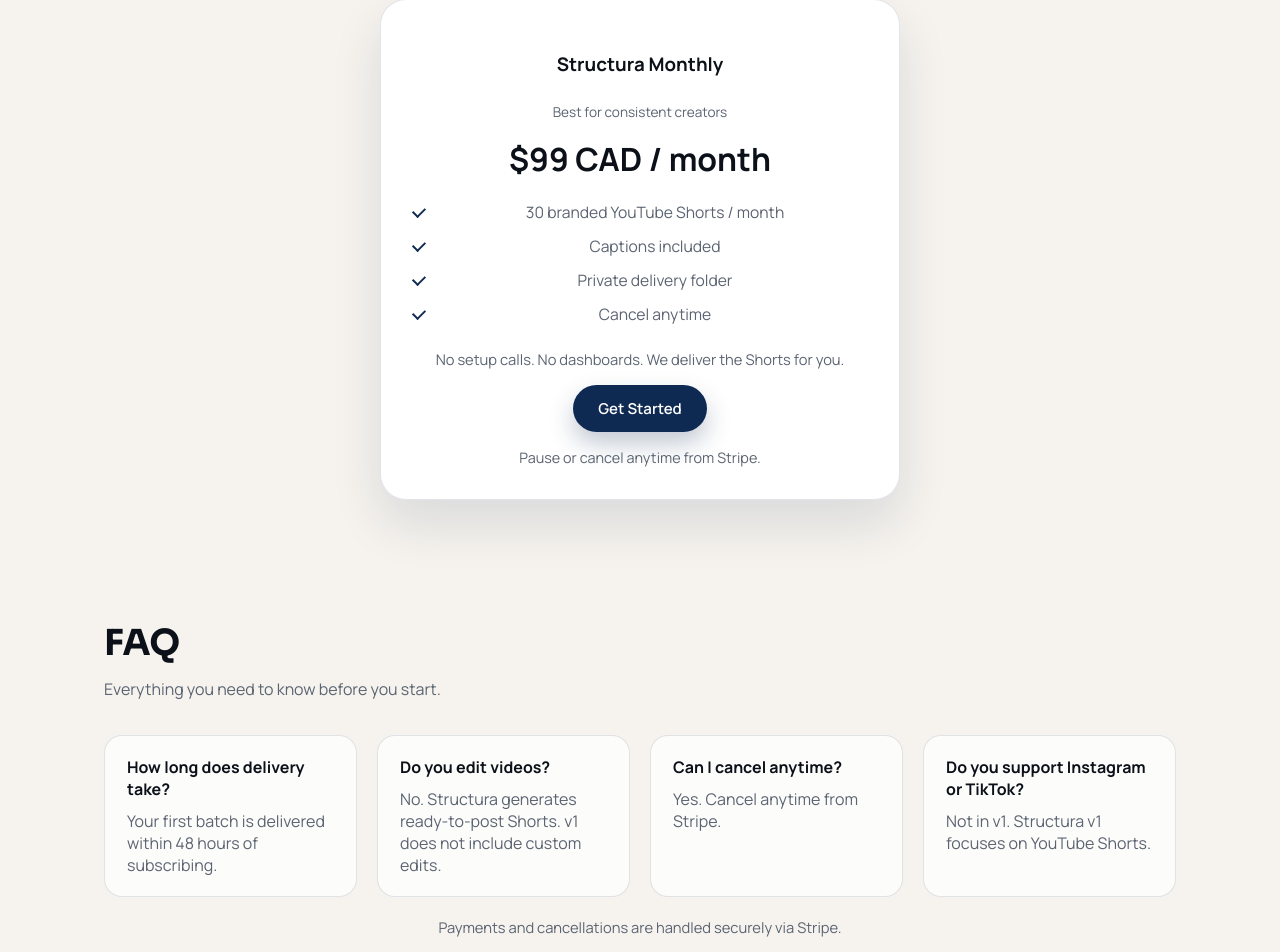
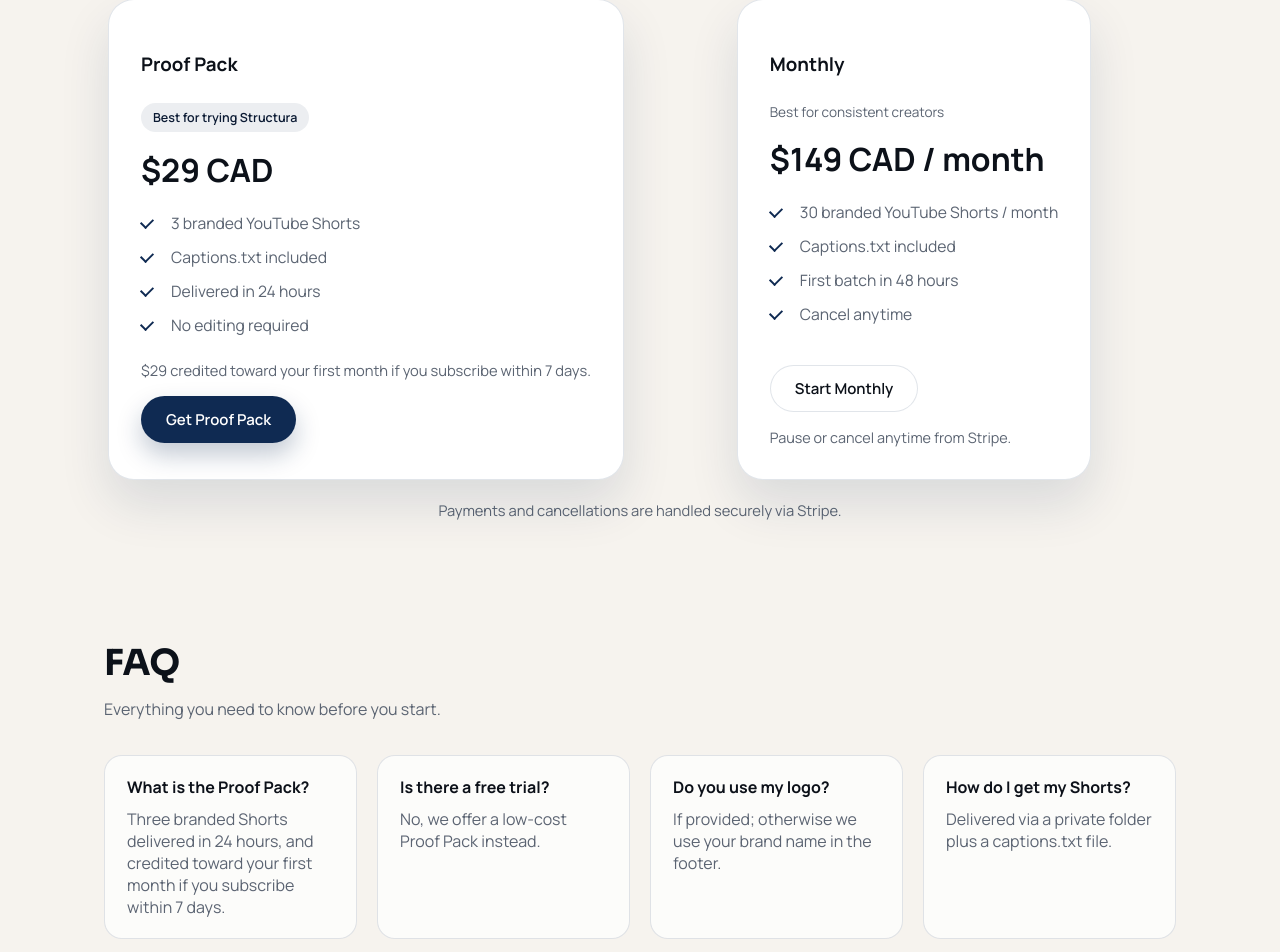
Before and after one commit to structura-dev/structura-nextjs, a Next.js app: page / in a window 1280 px wide. Shown: the part 1805-2757 px from the top of the page. Built offline with nearby package versions, Linux system fonts and the light colour scheme.

Commit message:
proof pack changes

```diff
--- /dev/null
+++ b/app/constants.ts
@@ -0,0 +1,3 @@
+export const STRIPE_PROOF_PACK_URL = "PASTE_ME";
+export const STRIPE_MONTHLY_URL = "PASTE_ME";
+export const SUPPORT_EMAIL = "hello@getstructura.com";
--- a/app/globals.css
+++ b/app/globals.css
@@ -351,6 +351,12 @@
   text-align: center;
 }
 
+.pricing-grid {
+  display: grid;
+  grid-template-columns: repeat(auto-fit, minmax(260px, 1fr));
+  gap: 24px;
+}
+
 .price-card {
   max-width: 520px;
   margin: 0 auto;
@@ -359,12 +365,24 @@
   border-radius: 26px;
   border: 1px solid var(--line);
   box-shadow: var(--shadow);
+  text-align: left;
 }
 
 .price-top {
   display: flex;
   flex-direction: column;
   gap: 8px;
+}
+
+.pill {
+  display: inline-flex;
+  align-self: flex-start;
+  padding: 6px 12px;
+  border-radius: 999px;
+  background: rgba(15, 42, 82, 0.08);
+  color: var(--accent-strong);
+  font-size: 0.78rem;
+  font-weight: 600;
 }
 
 .price-tag {
--- a/app/page.tsx
+++ b/app/page.tsx
@@ -1,3 +1,9 @@
+import {
+  STRIPE_MONTHLY_URL,
+  STRIPE_PROOF_PACK_URL,
+  SUPPORT_EMAIL,
+} from "./constants";
+
 export default function Home() {
   return (
     <main className="page">
@@ -15,7 +21,7 @@
           <a href="#pricing">Pricing</a>
           <a href="#faq">FAQ</a>
         </nav>
-        <a className="button secondary" href="STRIPE_PAYMENT_LINK_HERE">
+        <a className="button secondary" href="#pricing">
           Get Started
         </a>
       </header>
@@ -25,12 +31,12 @@
           <p className="eyebrow">For online coaches</p>
           <h1>Automated YouTube Shorts for online coaches.</h1>
           <p className="subhead">
-            Structura generates 30 branded Shorts per month — no editing, no content
-            team.
+            Try Structura with a $29 Proof Pack (3 Shorts in 24 hours), or go monthly
+            for 30 Shorts.
           </p>
           <div className="cta-row">
-            <a className="button primary" href="STRIPE_PAYMENT_LINK_HERE">
-              Get Your Shorts
+            <a className="button primary" href={STRIPE_PROOF_PACK_URL}>
+              Get Proof Pack
             </a>
             <a className="button ghost" href="#pricing">
               See pricing
@@ -126,26 +132,47 @@
           <h2>Simple pricing</h2>
           <p>Everything is included. No setup fees or long contracts.</p>
         </div>
+        <div className="pricing-grid">
           <div className="price-card reveal">
             <div className="price-top">
-            <h3>Structura Monthly</h3>
+              <h3>Proof Pack</h3>
+              <span className="pill">Best for trying Structura</span>
+            </div>
+            <p className="price">$29 CAD</p>
+            <ul className="checklist">
+              <li>3 branded YouTube Shorts</li>
+              <li>Captions.txt included</li>
+              <li>Delivered in 24 hours</li>
+              <li>No editing required</li>
+            </ul>
+            <p className="note">
+              $29 credited toward your first month if you subscribe within 7 days.
+            </p>
+            <a className="button primary" href={STRIPE_PROOF_PACK_URL}>
+              Get Proof Pack
+            </a>
+          </div>
+          <div className="price-card reveal">
+            <div className="price-top">
+              <h3>Monthly</h3>
               <span className="price-tag">Best for consistent creators</span>
             </div>
-          <p className="price">$99 CAD / month</p>
+            <p className="price">$149 CAD / month</p>
             <ul className="checklist">
               <li>30 branded YouTube Shorts / month</li>
-            <li>Captions included</li>
-            <li>Private delivery folder</li>
+              <li>Captions.txt included</li>
+              <li>First batch in 48 hours</li>
               <li>Cancel anytime</li>
             </ul>
-          <p className="note">
-            No setup calls. No dashboards. We deliver the Shorts for you.
-          </p>
-          <a className="button primary" href="STRIPE_PAYMENT_LINK_HERE">
-            Get Started
+            <a className="button secondary" href={STRIPE_MONTHLY_URL}>
+              Start Monthly
             </a>
             <p className="card-note">Pause or cancel anytime from Stripe.</p>
           </div>
+        </div>
+        <p className="note stripe-note">
+          Payments and cancellations are handled securely via Stripe.
+        </p>
       </section>
 
       <section id="faq" className="section container">
@@ -155,25 +182,25 @@
         </div>
         <div className="faq-grid">
           <div className="faq-item reveal">
-            <strong>How long does delivery take?</strong>
-            <p>Your first batch is delivered within 48 hours of subscribing.</p>
+            <strong>What is the Proof Pack?</strong>
+            <p>
+              Three branded Shorts delivered in 24 hours, and credited toward your
+              first month if you subscribe within 7 days.
+            </p>
           </div>
           <div className="faq-item reveal">
-            <strong>Do you edit videos?</strong>
-            <p>No. Structura generates ready-to-post Shorts. v1 does not include custom edits.</p>
+            <strong>Is there a free trial?</strong>
+            <p>No, we offer a low-cost Proof Pack instead.</p>
           </div>
           <div className="faq-item reveal">
-            <strong>Can I cancel anytime?</strong>
-            <p>Yes. Cancel anytime from Stripe.</p>
+            <strong>Do you use my logo?</strong>
+            <p>If provided; otherwise we use your brand name in the footer.</p>
           </div>
           <div className="faq-item reveal">
-            <strong>Do you support Instagram or TikTok?</strong>
-            <p>Not in v1. Structura v1 focuses on YouTube Shorts.</p>
+            <strong>How do I get my Shorts?</strong>
+            <p>Delivered via a private folder plus a captions.txt file.</p>
           </div>
         </div>
-        <p className="note stripe-note">
-          Payments and cancellations are handled securely via Stripe.
-        </p>
       </section>
 
       <footer className="footer container">
@@ -187,7 +214,7 @@
         </div>
         <div className="footer-meta">
           <p>
-            Questions? <a href="mailto:hello@getstructura.com">hello@getstructura.com</a>
+            Questions? <a href={`mailto:${SUPPORT_EMAIL}`}>{SUPPORT_EMAIL}</a>
           </p>
           <p className="copyright">
             © {new Date().getFullYear()} Structura. All rights reserved.
```
Lines whose indentation alone changed are shown as unchanged.
